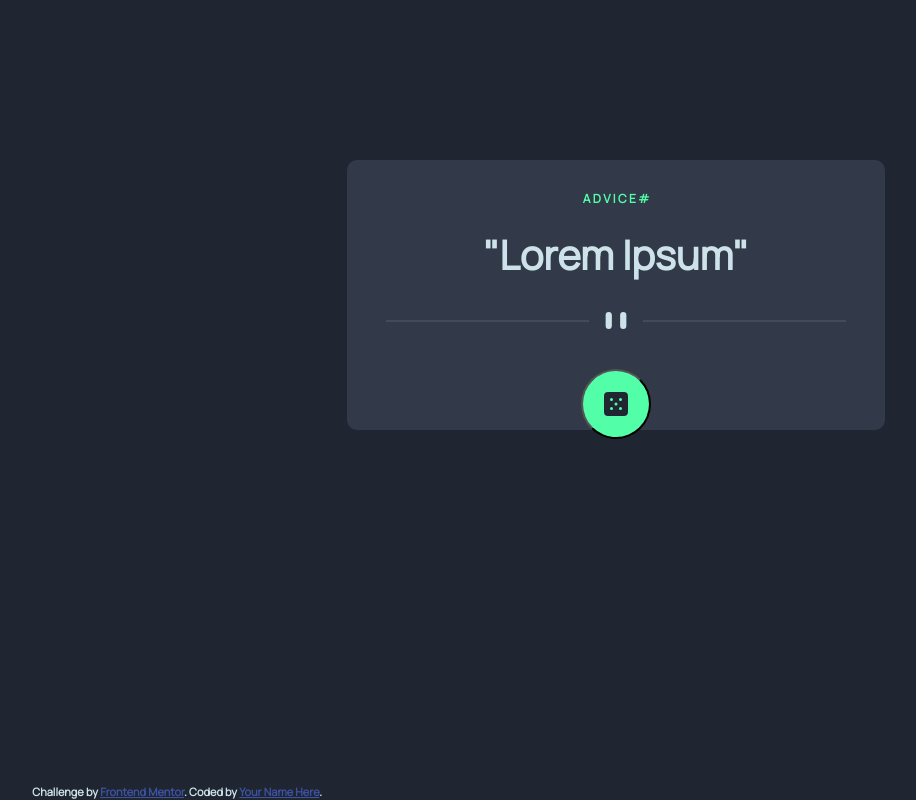
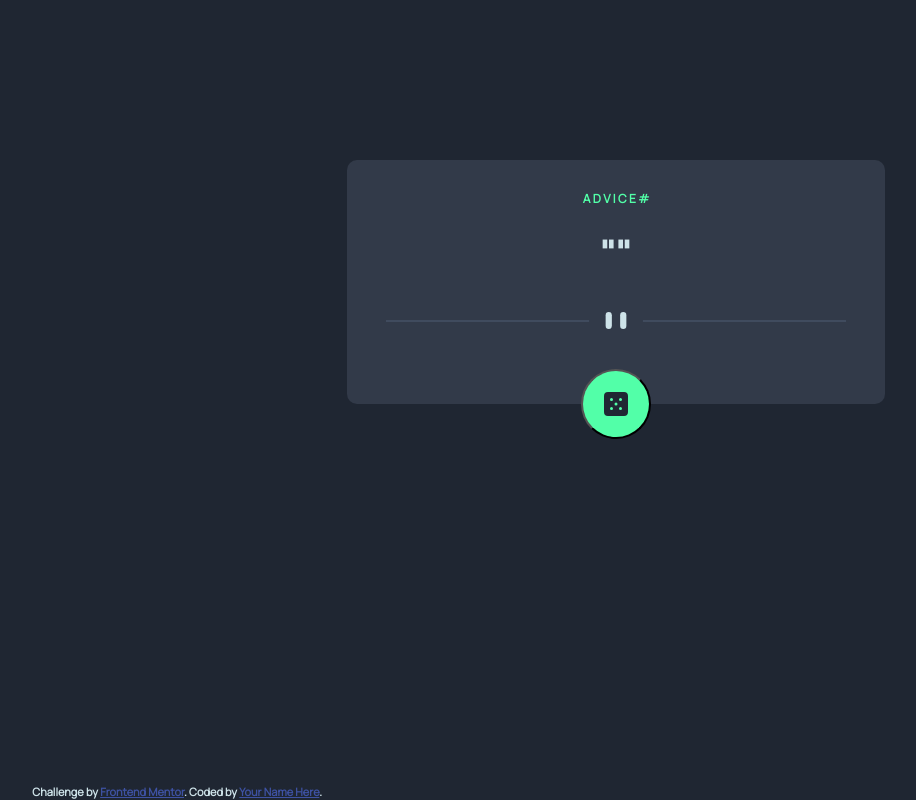
Before and after one commit to farrel-hi/frontend-mentor-advice-generator-app-main, a plain HTML site: page index.html in a window 1536 px wide. Shown: the whole page, without its empty margins (152-1068 px from the left). Drawn offline with Linux system fonts and the light colour scheme; no server answers.

Commit message:
fix button position

```diff
--- a/index.html
+++ b/index.html
@@ -20,7 +20,7 @@
       </h1>
 
       <h2 id="advice">
-        "Lorem Ipsum"
+        ""
       </h2>
     </aside>
 
--- a/script.js
+++ b/script.js
@@ -16,7 +16,7 @@ function getQuotes() {
 
 function addData(id,advice){
     document.getElementById("adviceID").innerHTML = `A  D V I C E # ${id}`
-    document.getElementById("advice").innerHTML = `${advice}`
+    document.getElementById("advice").innerHTML = `\"${advice}\"`
 }
 
 getQuotes();
--- a/style.css
+++ b/style.css
@@ -17,8 +17,8 @@ div.main-container{
     padding-top: 30px;
 
     width: 90vw;
-    height: auto;
-    min-height: 30vh;
+    height: fit-content;
+    min-height: 0;
 
     display: flex;
     justify-content: top;
@@ -115,8 +115,8 @@ div.generate-advice > img{
 @media only screen and (min-width: 1440px){
     div.main-container{
         width: 35vw;
-        /* height: 10px; */
-        min-height: 30vh;
+        height: fit-content;
+        min-height: 0;
 
         left: 32.5vw; /* (100-width)/2 */
     }
```
